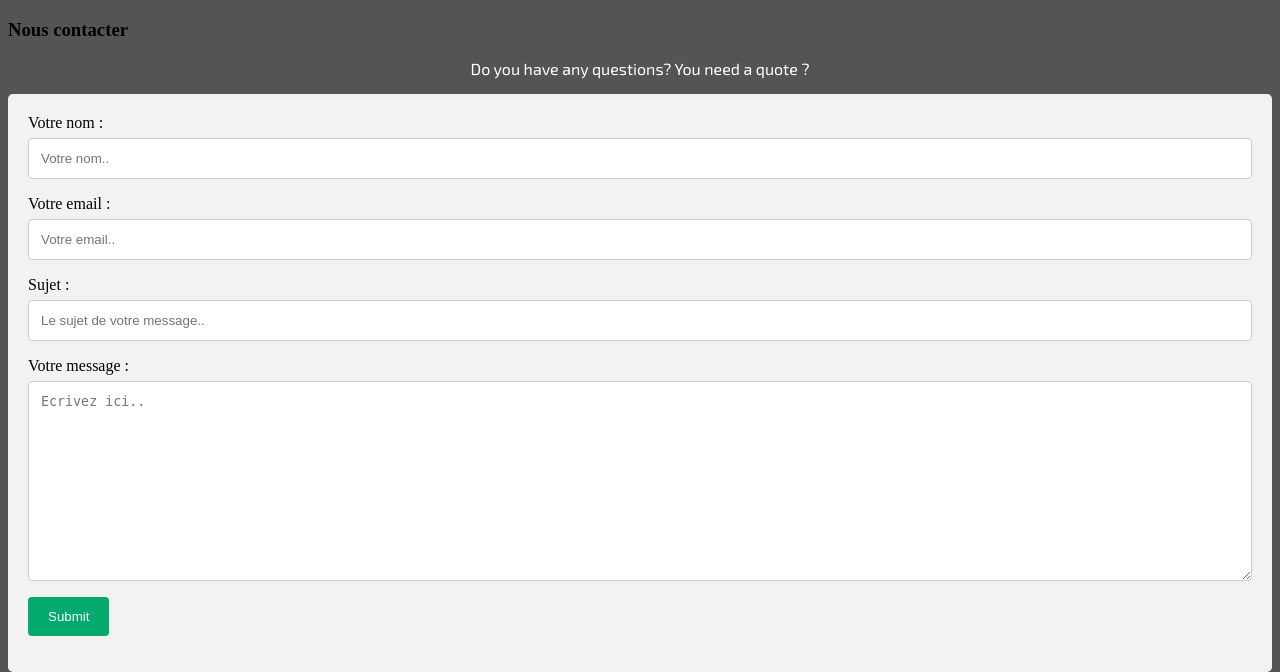
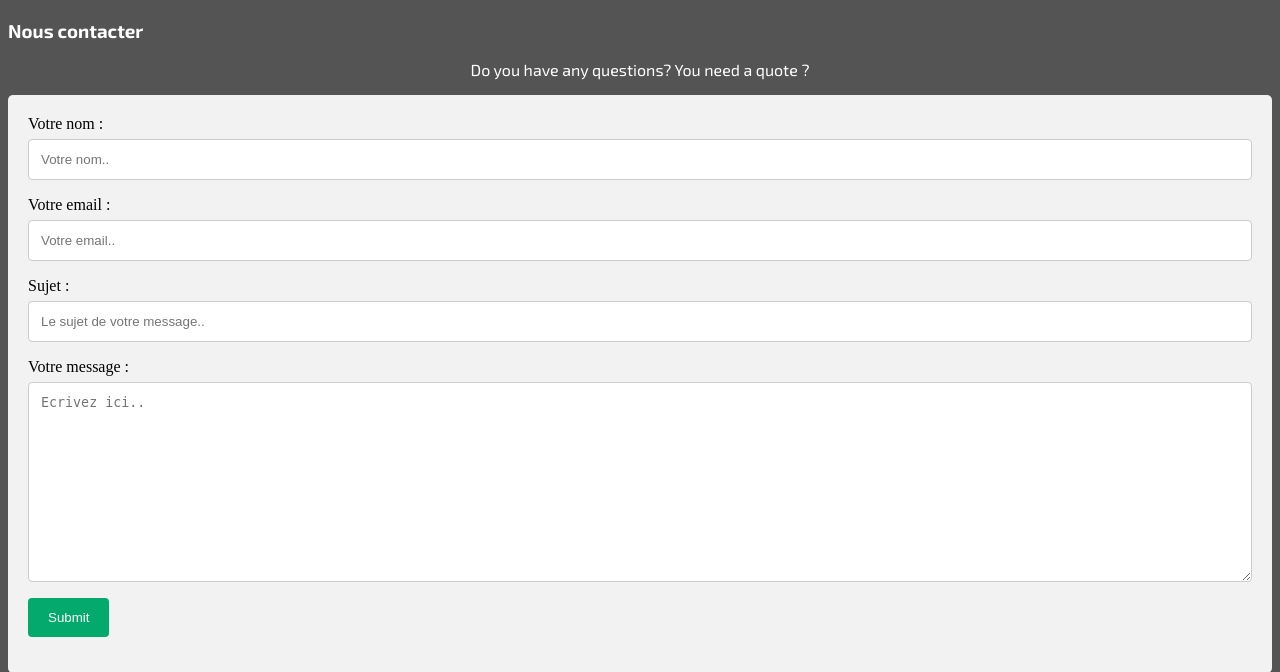
Before and after one commit to Kurakush/GGVote, a PHP site: page /contact.php in a window 1280 px wide. Shown: the part 132-804 px from the top of the page. Run offline with PHP 8.4, Linux system fonts and the light colour scheme; data comes from the database, SQL or seed files in the repository; data that the repository does not hold is empty.

Commit message:
ajout style h3

```diff
--- a/ggvote.css
+++ b/ggvote.css
@@ -339,3 +339,8 @@ textarea {
     float: left;
     padding: 25px 16px;
 }
+
+h3 {
+    color : white;
+    font-family : 'Exo 2', sans-serif;
+}
```
